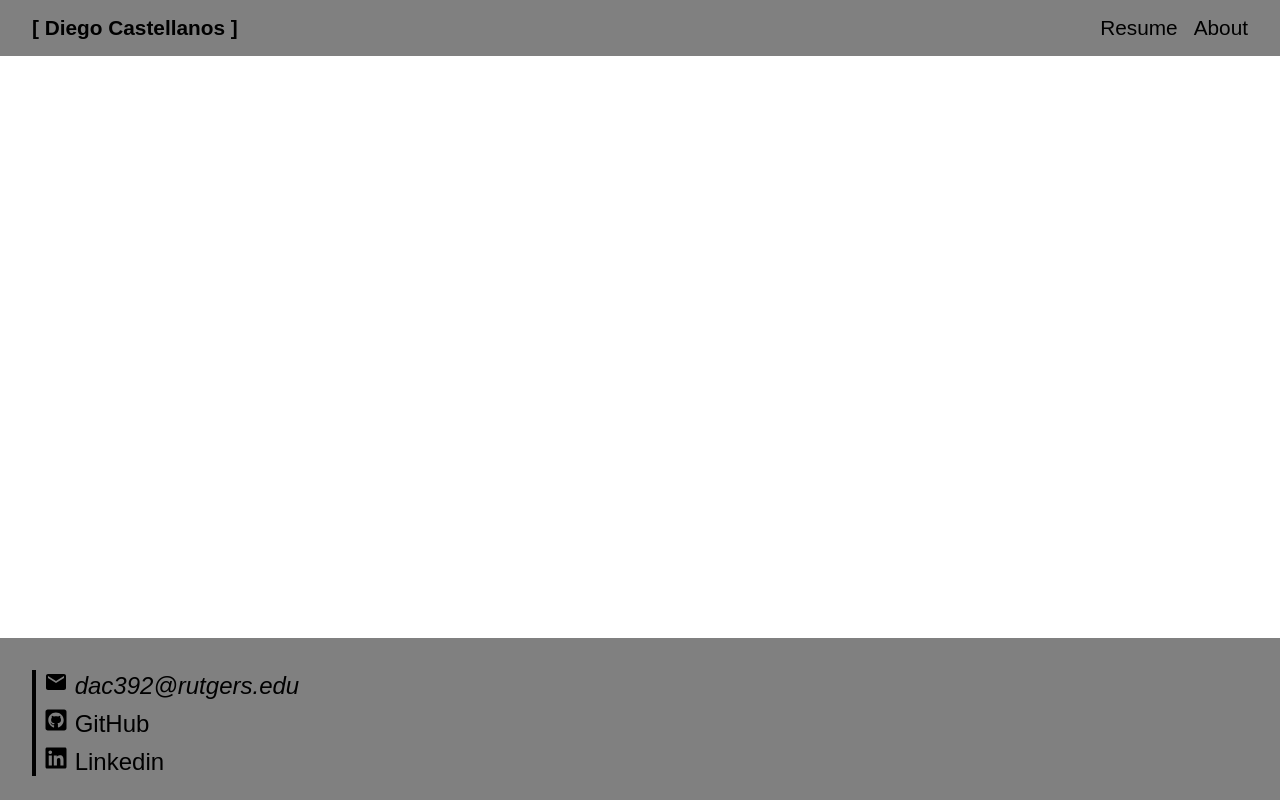
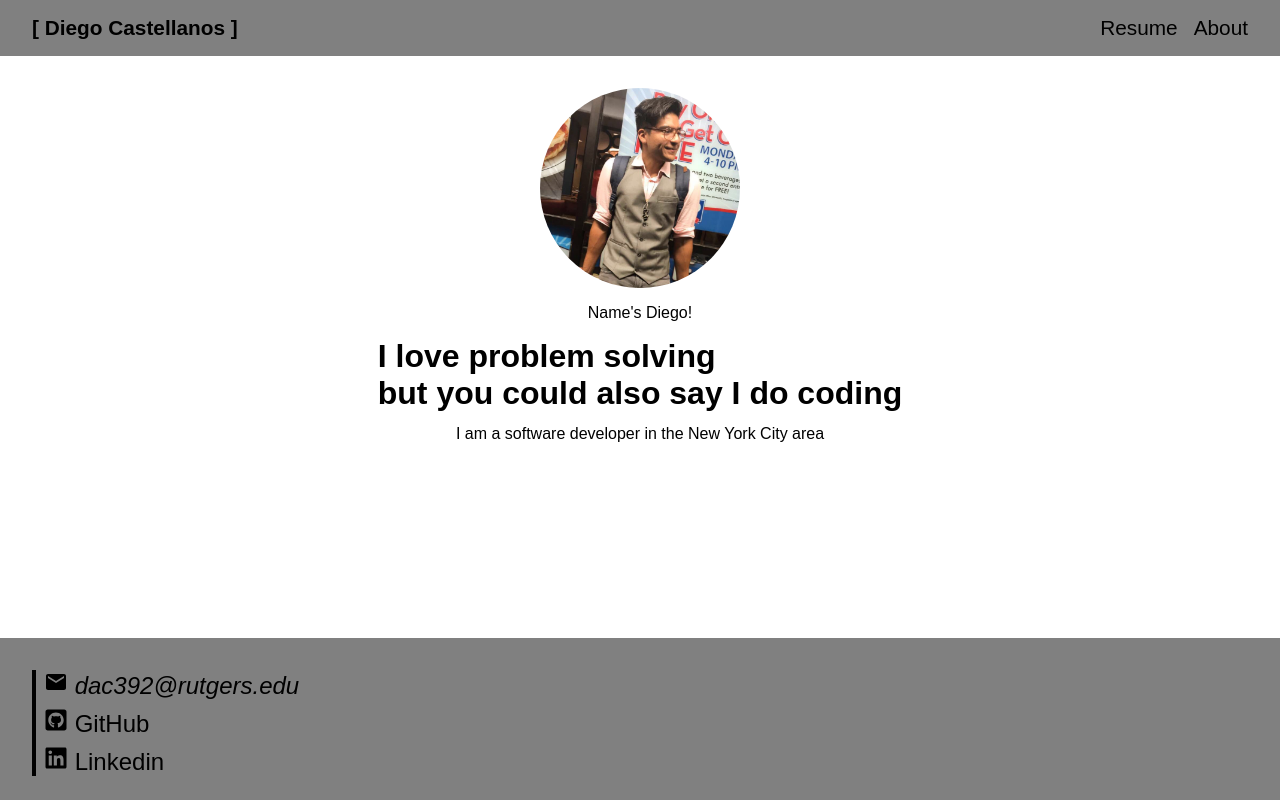
Before and after one commit to dac392/Portfolio-Personal-Website, a React (Create React App) app: page / in a window 1280 px wide. Built offline with nearby package versions, Linux system fonts and the light colour scheme.

Commit message:
made Home component, but I'm going to try another set up

```diff
--- a/src/App.css
+++ b/src/App.css
@@ -6,6 +6,16 @@
   box-sizing: border-box;
   font-family: sans-serif;
 }
+/*
+    APP THINGS
+*/
+.App{
+  display: flex;
+  flex-direction: column;
+  justify-content: space-between;
+  height: 100vh;
+}
+
 
 /*
     HEADER THINGS
@@ -57,9 +67,9 @@ header li {
     FOOTER THINGS
 */
 footer{
-  position: fixed;
+  /* position: fixed;
   left: 0;
-  bottom: 0;
+  bottom: 0; */
   width: 100%;
   background-color: gray;
   padding: 2em 2em 1em 2em;
@@ -81,6 +91,32 @@ footer a, footer p {
   color: black;
 
 }
+
+
+/*
+    HOME
+*/
+
+.home{
+  display: flex;
+  flex-direction: column;
+  align-items: center;
+  padding: 2em;
+  height: 100%;
+}
+
+.home *:not(h1){
+  margin-bottom: 1em;
+}
+
+.home h1{
+  margin-bottom: 0.4em;
+}
+
+.home img{
+  border-radius: 50%;
+  /* transform: rotate(-10deg); */
+}
 @media screen and (min-width: 600px){
 
 }
--- a/src/App.js
+++ b/src/App.js
@@ -1,11 +1,16 @@
 import './App.css';
+import { Route, Routes } from 'react-router-dom';
 import Header from './Components/Header';
+import Home from './Components/Home';
 import Footer from './Components/Footer';
 
 function App() {
   return (
     <div className="App">
       <Header />
+        <Routes>
+          <Route exact path="/" element={ <Home /> } />
+        </Routes>
       <Footer />
     </div>
   );
--- /dev/null
+++ b/src/Components/Home.js
@@ -0,0 +1,15 @@
+import React from "react";
+import professional from '../styles/professional.jpg'
+
+const Home = ()=>{
+    return (
+        <div className="home">
+            <img src={professional} alt="Diego's profile" height={200} width={200} />
+            <p>Name's Diego!</p>
+            <h1>I love problem solving<br/>but you could also say I do coding</h1>
+            <p>I am a software developer in the New York City area</p>
+        </div>
+    );
+}
+
+export default Home;
```
Also changed, not shown: src/styles/professional.jpg (added).
